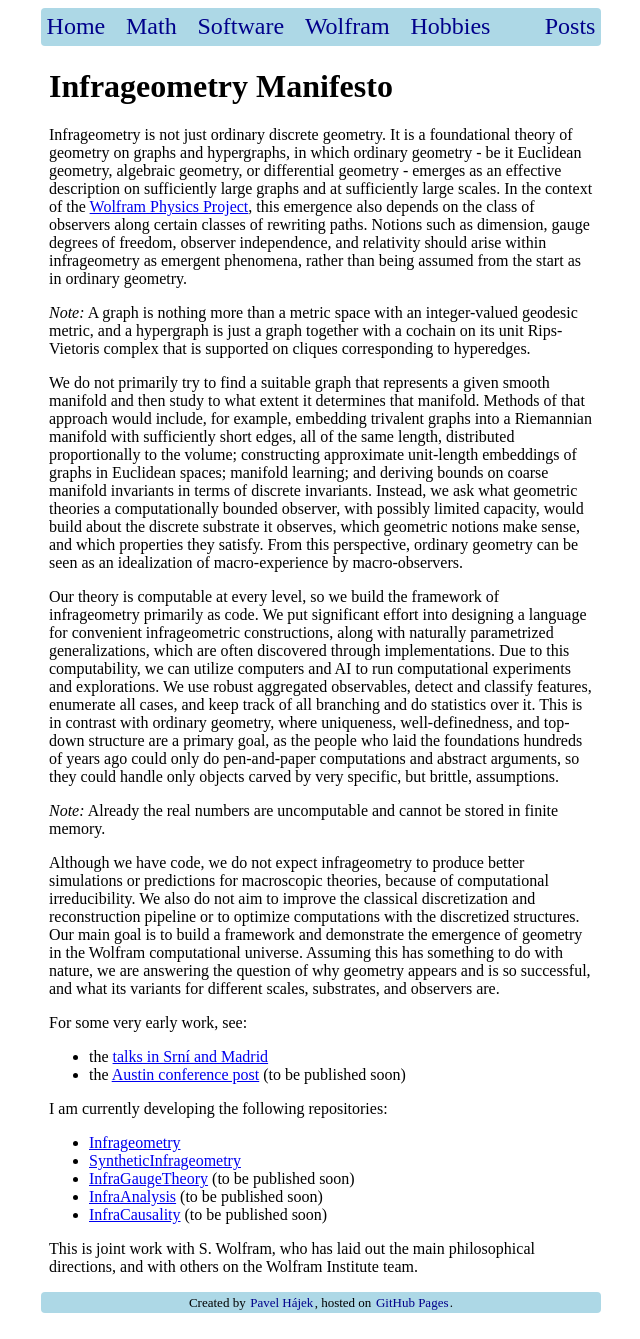
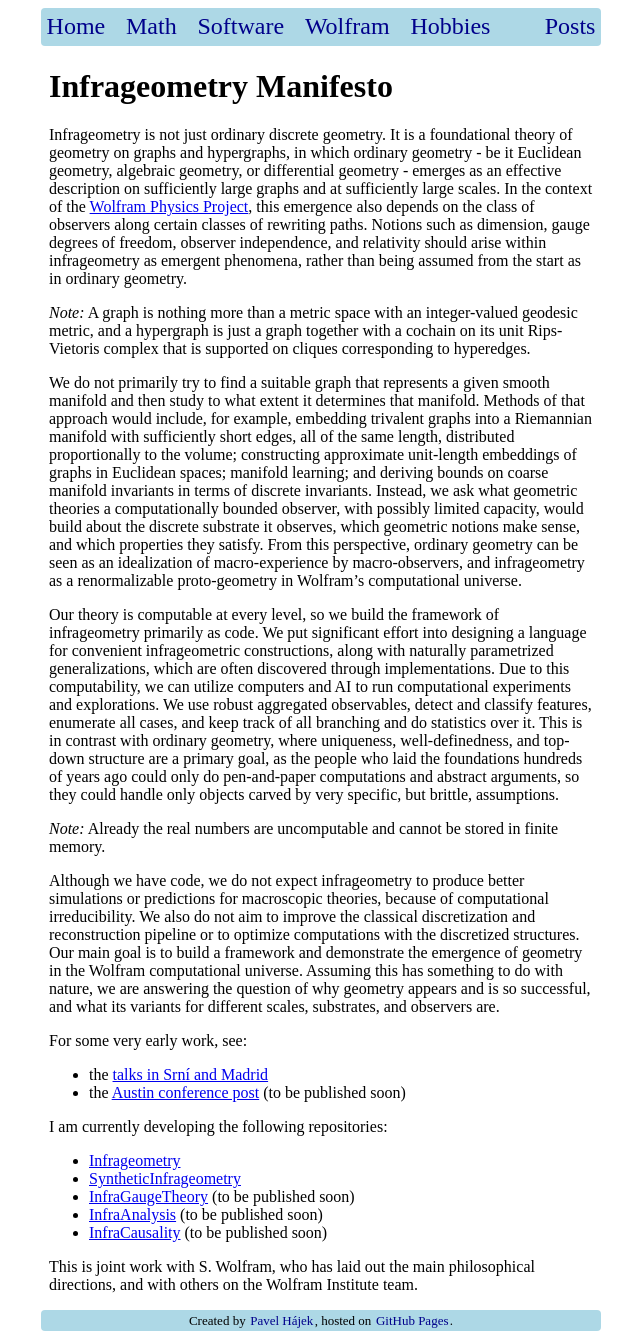
Before and after one commit to p135246/p135246.github.io, a Jekyll site: the page built from Wolfram/_posts/2026-05-30-infrageometry-manifesto.md, in a window 1280 px wide. Shown: the whole page, without its empty margins (319-959 px from the left). Built offline with Jekyll 4.4.1, drawn with Linux system fonts in a browser that asks for light colours; our own code applies the rules of GitHub Pages for plain Markdown files; comment, search, counter and statistics services are not loaded.

Commit message:
Fix 'computational universe' wording in manifesto

```diff
--- a/Wolfram/_posts/2026-05-30-infrageometry-manifesto.md
+++ b/Wolfram/_posts/2026-05-30-infrageometry-manifesto.md
@@ -17,7 +17,7 @@ Notions such as dimension, gauge degrees of freedom, observer independence, and
 We do not primarily try to find a suitable graph that represents a given smooth manifold and then study to what extent it determines that manifold.
 Methods of that approach would include, for example, embedding trivalent graphs into a Riemannian manifold with sufficiently short edges, all of the same length, distributed proportionally to the volume; constructing approximate unit-length embeddings of graphs in Euclidean spaces; manifold learning; and deriving bounds on coarse manifold invariants in terms of discrete invariants.
 Instead, we ask what geometric theories a computationally bounded observer, with possibly limited capacity, would build about the discrete substrate it observes, which geometric notions make sense, and which properties they satisfy.
-From this perspective, ordinary geometry can be seen as an idealization of macro-experience by macro-observers.
+From this perspective, ordinary geometry can be seen as an idealization of macro-experience by macro-observers, and infrageometry as a renormalizable proto-geometry in Wolfram's computational universe.
 
 Our theory is computable at every level, so we build the framework of infrageometry primarily as code.
 We put significant effort into designing a language for convenient infrageometric constructions, along with naturally parametrized generalizations, which are often discovered through implementations.
```
